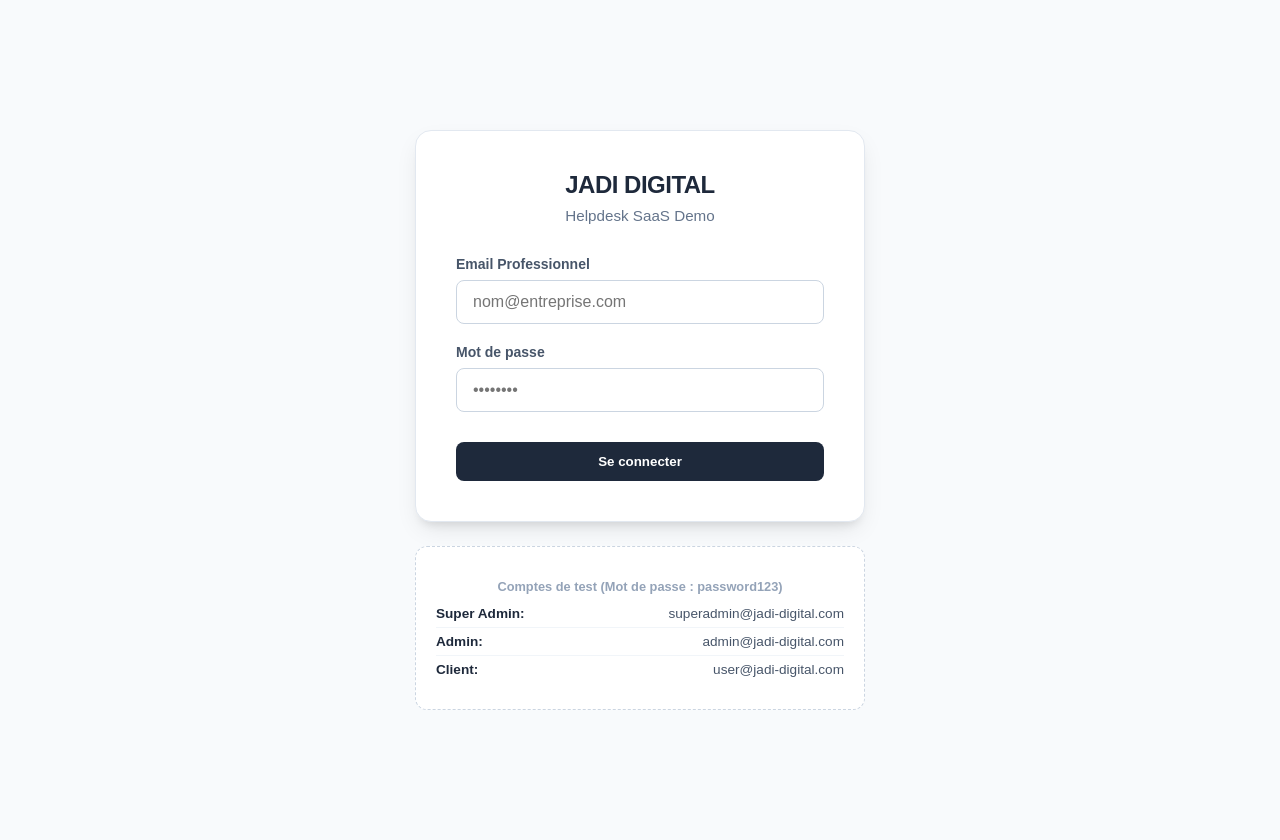
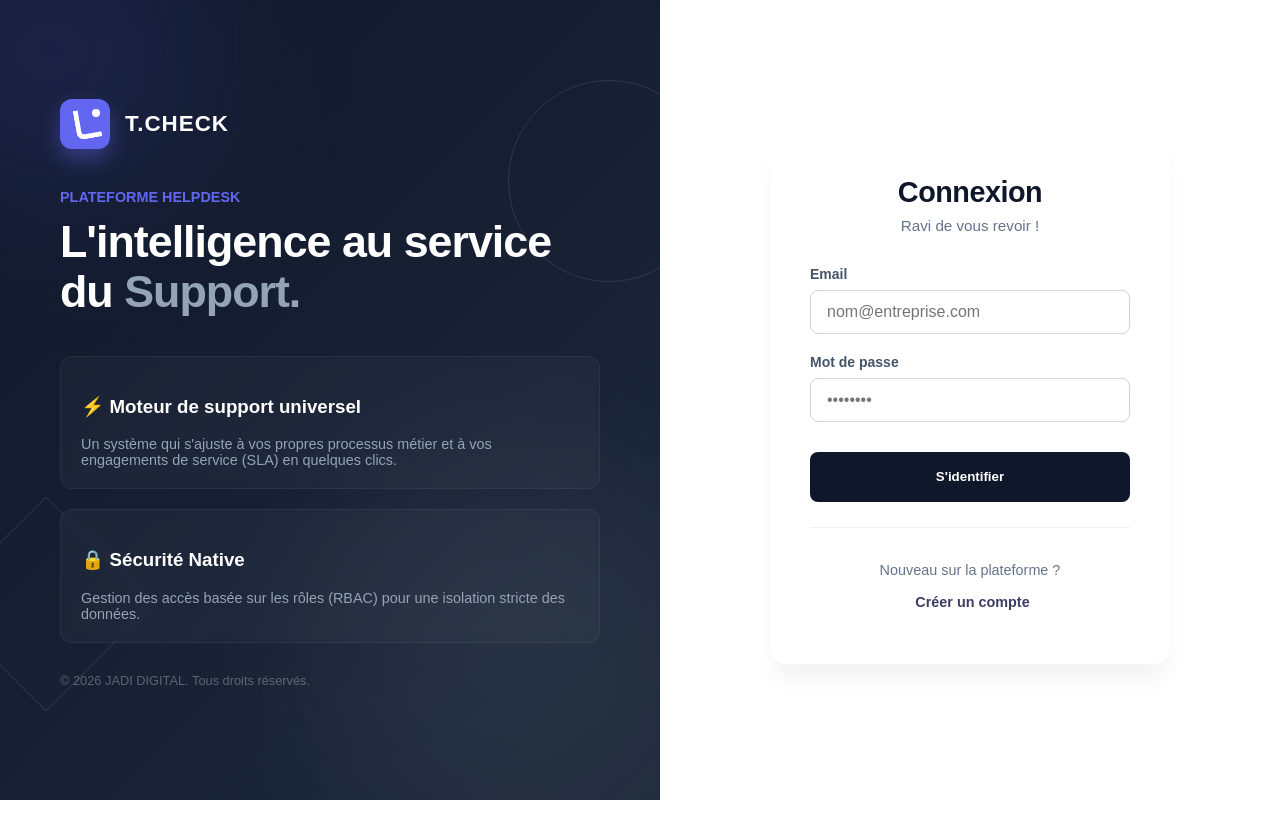
Before and after one commit to jadikhalid/helpdesk_saas, a PHP site: page /login.php in a window 1280 px wide. After the commit the page ends 800 px from the top, so only its background shows below. Run offline with PHP 8.4, Linux system fonts and the light colour scheme; data that the repository does not hold is empty.

Commit message:
going on

```diff
--- a/login.php
+++ b/login.php
@@ -2,7 +2,6 @@
 session_start();
 require_once './config/db.php';
 
-// Redirection si déjà connecté
 if (isset($_SESSION['user_id'])) {
   header('Location: index.php');
   exit;
@@ -35,14 +34,201 @@ if ($_SERVER['REQUEST_METHOD'] === 'POST') {
   <meta name="viewport" content="width=device-width, initial-scale=1.0">
   <title>Connexion | JADI DIGITAL Helpdesk</title>
   <link rel="stylesheet" href="style.css">
+  <style>
+    .split-screen {
+      display: flex;
+      flex-direction: row;
+      min-height: 100vh;
+      width: 100%;
+      overflow: hidden;
+    }
+
+    /* --- SECTION INFO AVEC DÉCORATIONS --- */
+    .left-side {
+      flex: 1;
+      background: linear-gradient(135deg, #0f172a 0%, #1e293b 100%);
+      color: white;
+      display: flex;
+      flex-direction: column;
+      justify-content: center;
+      padding: 60px;
+      position: relative;
+      /* Nécessaire pour positionner les formes */
+      overflow: hidden;
+    }
+
+    /* Tâches de lumière blanches/bleutées */
+    .blob {
+      position: absolute;
+      width: 300px;
+      height: 300px;
+      background: rgba(255, 255, 255, 0.05);
+      filter: blur(80px);
+      border-radius: 50%;
+      z-index: 1;
+    }
+
+    .blob-1 {
+      top: -100px;
+      left: -100px;
+      background: rgba(99, 102, 241, 0.15);
+    }
+
+    .blob-2 {
+      bottom: -50px;
+      right: -50px;
+      width: 400px;
+      height: 400px;
+    }
+
+    /* Formes géométriques stylisées */
+    .shape {
+      position: absolute;
+      border: 1px solid rgba(255, 255, 255, 0.1);
+      z-index: 1;
+    }
+
+    .circle-shape {
+      width: 200px;
+      height: 200px;
+      border-radius: 50%;
+      top: 10%;
+      right: -50px;
+    }
+
+    .square-shape {
+      width: 150px;
+      height: 150px;
+      bottom: 15%;
+      left: -30px;
+      transform: rotate(45deg);
+    }
+
+    .business-logic {
+      position: relative;
+      z-index: 10;
+      /* Passe au dessus des formes */
+    }
+
+    .logic-item {
+      background: rgba(255, 255, 255, 0.03);
+      padding: 20px;
+      border-radius: 12px;
+      border: 1px solid rgba(255, 255, 255, 0.05);
+      backdrop-filter: blur(5px);
+      margin-bottom: 20px;
+    }
+
+    /* --- SECTION FORMULAIRE --- */
+    .right-side {
+      flex: 1;
+      display: flex;
+      justify-content: center;
+      align-items: center;
+      background-color: #ffffff;
+      padding: 40px;
+      z-index: 20;
+    }
+
+    .login-card {
+      border: none;
+      box-shadow: 0 20px 25px -5px rgba(0, 0, 0, 0.05);
+    }
+
+    @media (max-width: 768px) {
+      .split-screen {
+        flex-direction: column-reverse;
+      }
+
+      .left-side {
+        padding: 40px 20px;
+      }
+
+      .blob {
+        display: none;
+      }
+
+      /* On simplifie sur mobile pour la performance */
+    }
+  </style>
 </head>
 
-<body class="login-page">
-  <div class="login-container">
+<body class="login-page" style="padding:0; background:none;">
+  <div class="split-screen">
+
+
+    <section class="left-side">
+      <div class="blob blob-1"></div>
+      <div class="blob blob-2"></div>
+      <div class="shape circle-shape"></div>
+      <div class="shape square-shape"></div>
+
+      <div class="business-logic">
+
+        <div class="logo-wrapper" style="margin-bottom: 40px; display: flex; align-items: center; gap: 15px;">
+          <div class="abstract-logo" style="
+        position: relative;
+        width: 50px;
+        height: 50px;
+        background: #6366f1;
+        border-radius: 12px;
+        display: flex;
+        align-items: center;
+        justify-content: center;
+        box-shadow: 0 10px 20px rgba(99, 102, 241, 0.4);
+      ">
+            <div style="
+          width: 20px;
+          height: 25px;
+          border-left: 5px solid white;
+          border-bottom: 5px solid white;
+          border-radius: 0 0 0 8px;
+          transform: rotate(-10deg) translateX(2px);
+        "></div>
+            <div style="
+          position: absolute;
+          top: 10px;
+          right: 10px;
+          width: 8px;
+          height: 8px;
+          background: #fff;
+          border-radius: 50%;
+        "></div>
+          </div>
+          <div>
+            <span style="display: block; font-size: 1.4rem; font-weight: 900; letter-spacing: 1px; color: #fff; line-height: 1;">T.CHECK</span>
+          </div>
+        </div>
+
+        <h2 style="color: #6366f1; font-weight: 700; font-size: 0.9rem; text-transform: uppercase;">Plateforme Helpdesk</h2>
+        <h1 style="font-size: 2.8rem; margin: 10px 0 40px 0; line-height: 1.1; letter-spacing: -1px;">
+          L'intelligence au service du <span style="color: #94a3b8;">Support.</span>
+        </h1>
+
+        <div class="logic-grid">
+          <div class="logic-item">
+            <h3 style="color: #fff;">⚡ Moteur de support universel</h3>
+            <p style="color: #94a3b8; font-size: 0.9rem; margin: 0;">Un système qui s'ajuste à vos propres processus métier et à vos engagements de service (SLA) en quelques clics.</p>
+          </div>
+
+          <div class="logic-item">
+            <h3 style="color: #fff;">🔒 Sécurité Native</h3>
+            <p style="color: #94a3b8; font-size: 0.9rem; margin: 0;">Gestion des accès basée sur les rôles (RBAC) pour une isolation stricte des données.</p>
+          </div>
+        </div>
+
+        <p style="margin-top: 30px; font-size: 0.8rem; color: rgba(255,255,255,0.3);">
+          © 2026 JADI DIGITAL. Tous droits réservés.
+        </p>
+      </div>
+    </section>
+
+    <section class="right-side">
+      <div class="login-container" style="max-width: 400px; width: 100%;">
         <div class="login-card">
           <div class="login-header">
-        <h2>JADI DIGITAL</h2>
-        <p>Helpdesk SaaS Demo</p>
+            <h2 style="font-weight: 900; color: #0f172a; font-size: 1.8rem;">Connexion</h2>
+            <p>Ravi de vous revoir !</p>
           </div>
 
           <?php if (isset($error)): ?>
@@ -51,31 +237,28 @@ if ($_SERVER['REQUEST_METHOD'] === 'POST') {
 
           <form method="POST" class="login-form">
             <div class="form-group">
-          <label for="email">Email Professionnel</label>
-          <input type="email" id="email" name="email" required placeholder="nom@entreprise.com">
+              <label>Email</label>
+              <input type="email" name="email" required placeholder="nom@entreprise.com">
             </div>
             <div class="form-group">
-          <label for="password">Mot de passe</label>
-          <input type="password" id="password" name="password" required placeholder="••••••••">
+              <label>Mot de passe</label>
+              <input type="password" name="password" required placeholder="••••••••">
             </div>
-        <button type="submit" class="btn-login">Se connecter</button>
+            <button type="submit" class="btn-login" style="background: #0f172a; height: 50px;">S'identifier</button>
           </form>
-    </div>
 
-    <div class="demo-helper">
-      <h3>Comptes de test (Mot de passe : password123)</h3>
-      <div class="demo-grid">
-        <div class="demo-item">
-          <strong>Super Admin:</strong> <span>superadmin@jadi-digital.com</span>
-        </div>
-        <div class="demo-item">
-          <strong>Admin:</strong> <span>admin@jadi-digital.com</span>
-        </div>
-        <div class="demo-item">
-          <strong>Client:</strong> <span>user@jadi-digital.com</span>
+          <div style="margin-top: 25px; text-align: center; border-top: 1px solid #edf2f7; padding-top: 20px;">
+            <p style="color: #64748b; font-size: 0.9rem;">
+              Nouveau sur la plateforme ?<br><br>
+              <a href="subscription.php" style="color: #3c3d63; font-weight: 700; text-decoration: none; margin-left: 5px;">
+                Créer un compte
+              </a>
+            </p>
           </div>
         </div>
       </div>
+    </section>
+
   </div>
 </body>
 
```
Also changed, not shown: subscription.php (added, +267 -0 lines). Lines whose indentation alone changed are shown as unchanged.
